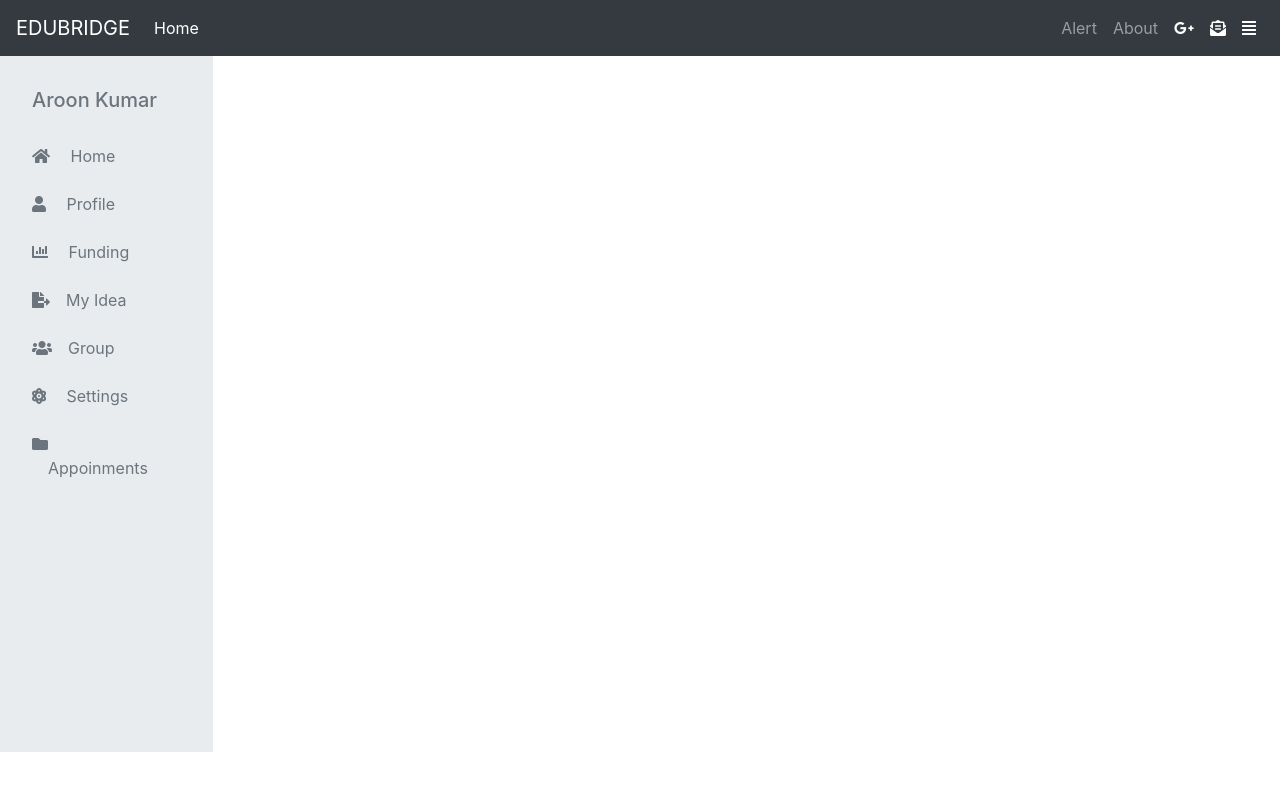
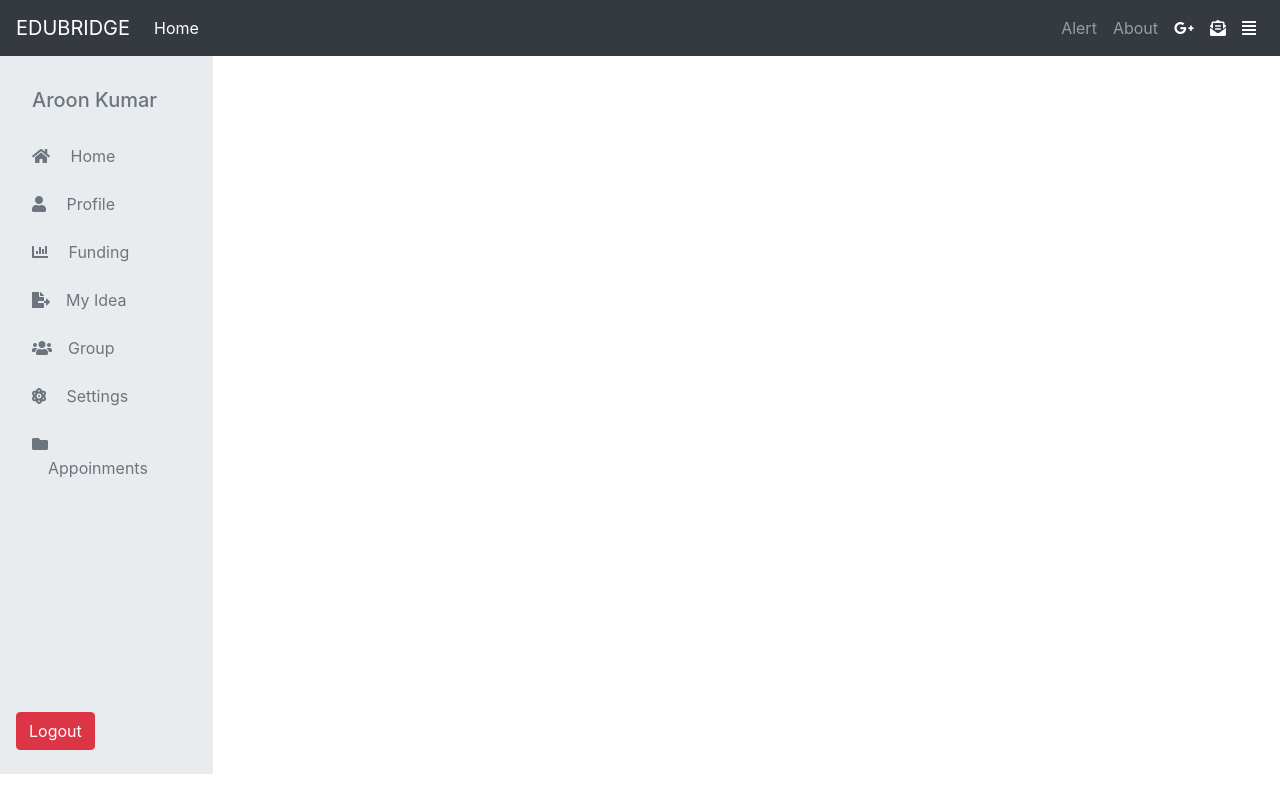
Before and after one commit to Arunp10/EduBridge, a React (Create React App) app: page / in a window 1280 px wide. Shown: the top 800 px of the page. Built offline with nearby package versions, Linux system fonts and the light colour scheme.

Commit message:
Dashboard Second Update

```diff
--- a/src/components/Dashboard.js
+++ b/src/components/Dashboard.js
@@ -1,7 +1,7 @@
 import React from 'react'
 import Card from './Card'
 
-import profileImage from './Assets/teacher1.jpg'
+import profileImage from './Assets/teacher1.png'
 import profileImage2 from './Assets/teacher2.png'
 import profileImage3 from './Assets/teacher3.png'
 
--- a/src/components/SideBar.js
+++ b/src/components/SideBar.js
@@ -26,7 +26,7 @@ const Sidebar = () => {
                 <li class="nav-item mb-2"><a class="nav-link text-secondary" href="#"></a></li>
                 <li class="nav-item mb-2"><a class="nav-link text-secondary" href="#"></a></li>
                 <li class="nav-item mb-2"><a class="nav-link text-secondary" href="#"></a></li>
-                <li class="nav-item mb-2"><a class="nav-link text-secondary" href="#"></a></li>
+                <li class="nav-item mb-2"><button type="button" class="btn btn-danger">Logout</button></li>
             </ul>
        </div>
     )
```
Also changed, not shown: src/components/Assets/teacher1.png (added), 1 other file (tests, documents, lock files or other folders).
